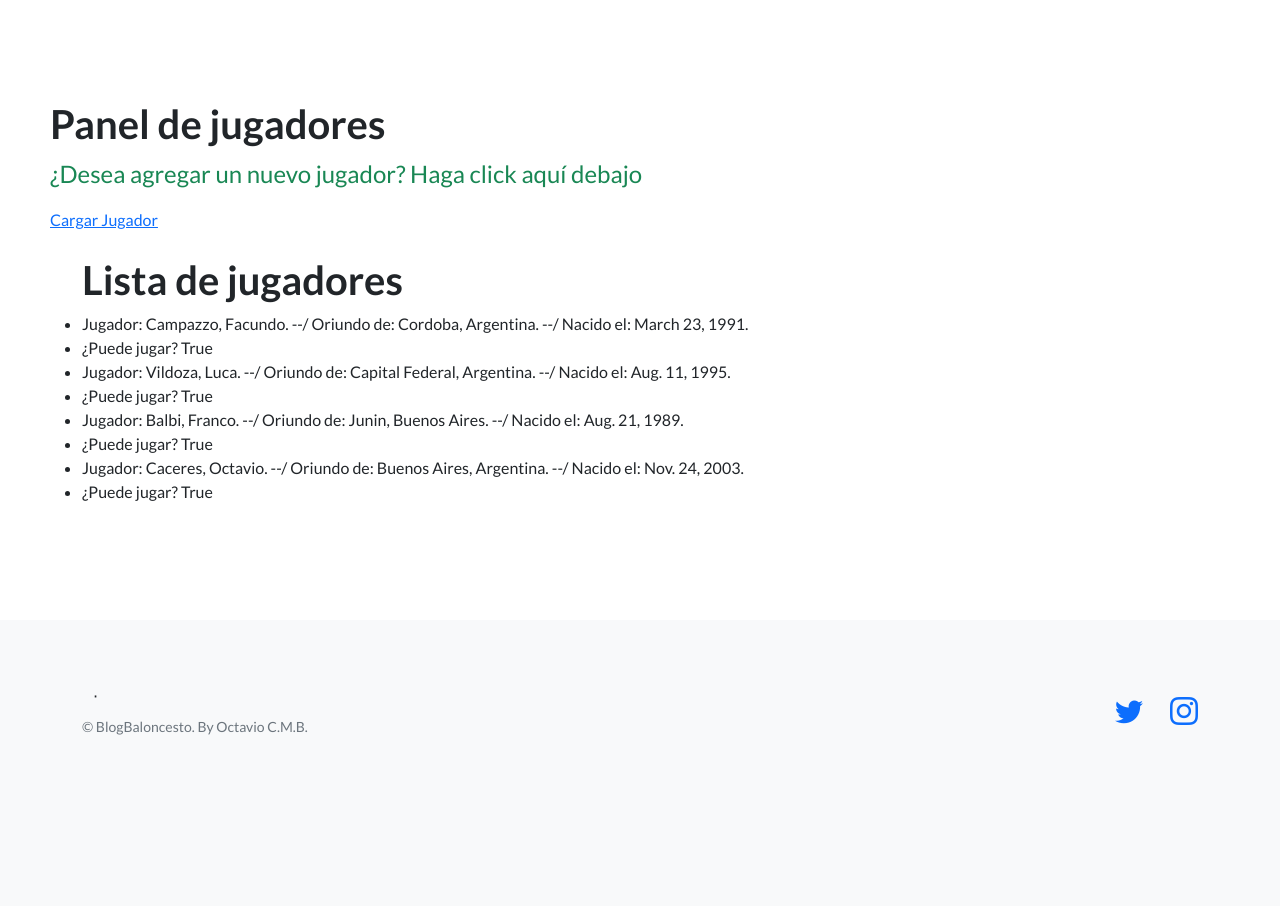
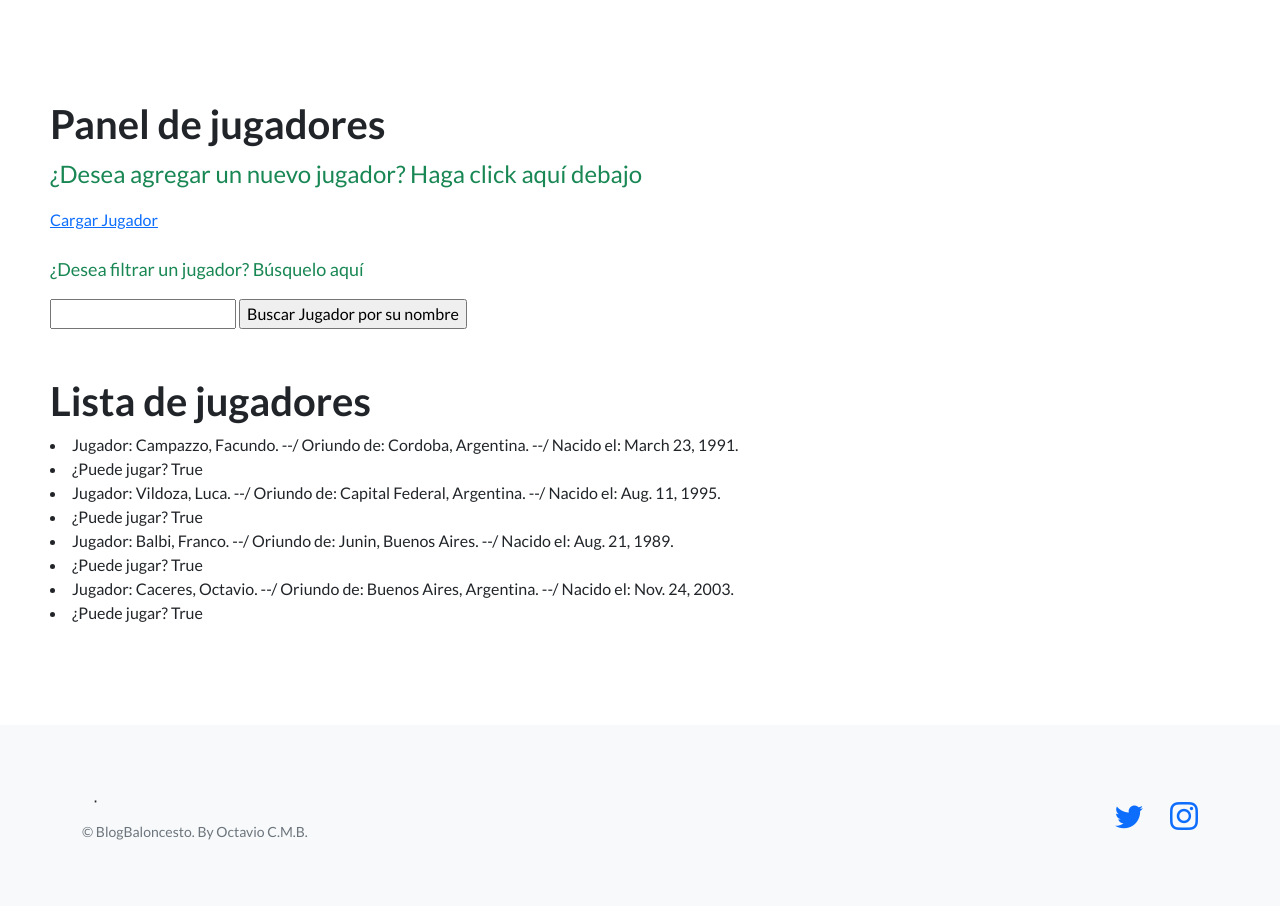
Before and after one commit to OctavioCaceres55/TrabajoFINAL-CaceresManevyBila, a Django app: page /BlogBasquet/jugadores/ in a window 1280 px wide. Shown: the part 66-972 px from the top of the page. Before the commit the page ends 801 px from the top, so only its background shows below. Run offline with Django 4.2, Linux system fonts and the light colour scheme; data comes from the database, SQL or seed files in the repository; parts of the project's set-up code (start-up, migrations or seed data) failed here and were passed over; some libraries are stand-ins or nearby versions.

Commit message:
Ultimando detalles

```diff
--- a/Basquet1/templates/Basquet1/panel_clubes.html
+++ b/Basquet1/templates/Basquet1/panel_clubes.html
@@ -7,15 +7,16 @@
         <p style="font-size: x-large" class="text-primarys">¿Desea agregar un nuevo club? Haga click aquí debajo</p>
         <a href="{% url 'cargar-club' %}"> Cargar Club</a>
         <br><br>
+        <p style="font-size: large" class="text-success">¿Desea filtrar un club? Búsquelo aquí</p>
         <form action="{% url 'buscar-clubes' %}" method="post">
             {% csrf_token %}
             <input type="text" name='busqueda'>
-            <input type="submit" value="Buscar Club por categoria">
+            <input type="submit" value="Buscar Club por categoria: Liga Nacional, Liga Argentina o Torneo Federal">
         </form>
         <br>
         <ul>
         {% for club in clubes %}
-         <li> "Nombre: {{club.nombre}} --/ Juega en: {{club.categoria_juego}}. --/ Se fundó el: {{club.fecha_fundacion}}.</li>
+         <li> "Nombre: {{club.nombre}} --/ Categoria: {{club.categoria_juego}}. --/ Se fundó el: {{club.fecha_fundacion}}.</li>
         {% endfor %}
         </ul>
     </div>
--- a/Basquet1/templates/Basquet1/panel_entrenadores.html
+++ b/Basquet1/templates/Basquet1/panel_entrenadores.html
@@ -7,6 +7,12 @@
         <p style="font-size: x-large" class="text-success">¿Desea agregar un nuevo entrenador? Haga click aquí debajo</p>
         <a href="{% url 'cargar-entrenador' %}"> Cargar Entrenador</a>
         <br><br>
+        <p style="font-size: large" class="text-success">¿Desea filtrar un entrenador? Búsquelo aquí</p>
+        <form action="{% url 'buscar-entrenadores' %}" method="post">
+            {% csrf_token %}
+            <input type="text" name='apellido'>
+            <input type="submit" value="Buscar Entrenador por su apellido">
+        </form>
         <br><br>
         <h1>Lista de entrenadores</h1>
         <ul>
--- a/Basquet1/templates/Basquet1/panel_jugadores.html
+++ b/Basquet1/templates/Basquet1/panel_jugadores.html
@@ -7,7 +7,13 @@
         <p style="font-size: x-large" class="text-success">¿Desea agregar un nuevo jugador? Haga click aquí debajo</p>
         <a href="{% url 'cargar-jugador' %}"> Cargar Jugador</a>
         <br></br>
-        <ul>
+        <p style="font-size: large" class="text-success">¿Desea filtrar un jugador? Búsquelo aquí</p>
+        <form action="{% url 'buscar-jugadores' %}" method="post">
+            {% csrf_token %}
+            <input type="text" name='nombre'>
+            <input type="submit" value="Buscar Jugador por su nombre">
+        </form>
+        <br></br>
         <h1>Lista de jugadores </h1>
         {% for player in jugadores %}
          <li> Jugador: {{player.apellido}}, {{player.nombre}}. --/ Oriundo de: {{player.lugar_de_nacimiento}}. --/ Nacido el: {{player.fecha_de_nacimiento}}.</li>
--- a/Basquet1/urls.py
+++ b/Basquet1/urls.py
@@ -16,7 +16,7 @@ Including another URLconf
 """
 from django.contrib import admin
 from django.urls import path
-from Basquet1.views import listar_jugadores, listar_entrenadores, listar_clubes, cargar_club, cargar_entrenador, buscar_clubes, cargar_jugador
+from Basquet1.views import listar_jugadores, listar_entrenadores, listar_clubes, cargar_club, cargar_entrenador, buscar_clubes, cargar_jugador, buscar_entrenadores, buscar_jugadores
 
 urlpatterns = [
     path('jugadores/', listar_jugadores, name="jugadores"),
@@ -26,4 +26,6 @@ urlpatterns = [
     path('cargar-entrenador/', cargar_entrenador, name='cargar-entrenador'),
     path('buscar-clubes/', buscar_clubes, name='buscar-clubes'),
     path('cargar-jugador/', cargar_jugador, name='cargar-jugador'),
-    ]
+    path('buscar-entrenadores/', buscar_entrenadores, name='buscar-entrenadores'),
+    path('buscar-jugadores/', buscar_jugadores, name='buscar-jugadores'),
+]
--- a/Basquet1/views.py
+++ b/Basquet1/views.py
@@ -119,3 +119,37 @@ def cargar_jugador(request):
         context={'formulario': formulario},
     )
     return http_response
+
+def buscar_entrenadores(request):
+    if request.method == "POST":
+        data = request.POST
+        apellido = data["apellido"]
+        print(f"Usted buscó {apellido}")
+        entrenador = Entrenadores.objects.filter(apellido=apellido)
+        contexto = {
+            "entrenador": entrenador
+        }
+
+    http_response = render(
+        request=request,
+        template_name='Basquet1/panel_entrenadores.html',
+        context= contexto
+    )
+    return http_response
+
+def buscar_jugadores(request):
+    if request.method == "POST":
+        data = request.POST
+        nombre = data["nombre"]
+        print(f"Usted buscó {nombre}")
+        jugador = Jugadores.objects.filter(nombre=nombre)
+        contexto = {
+            "jugador": jugador
+        }
+
+    http_response = render(
+        request=request,
+        template_name='Basquet1/panel_jugadores.html',
+        context= contexto
+    )
+    return http_response
```
Also changed, not shown: readme.md.
